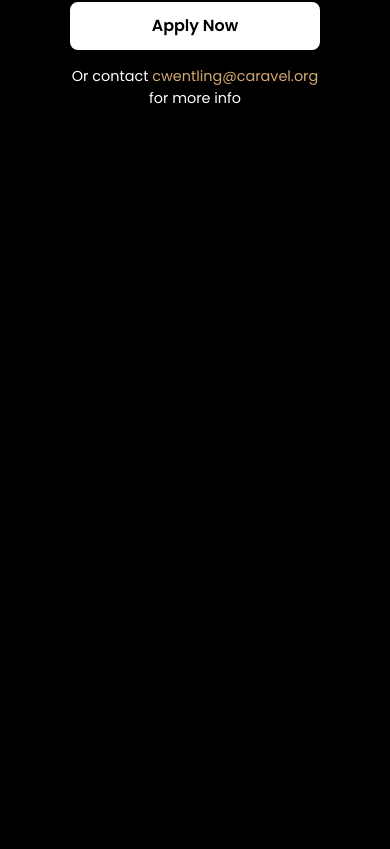
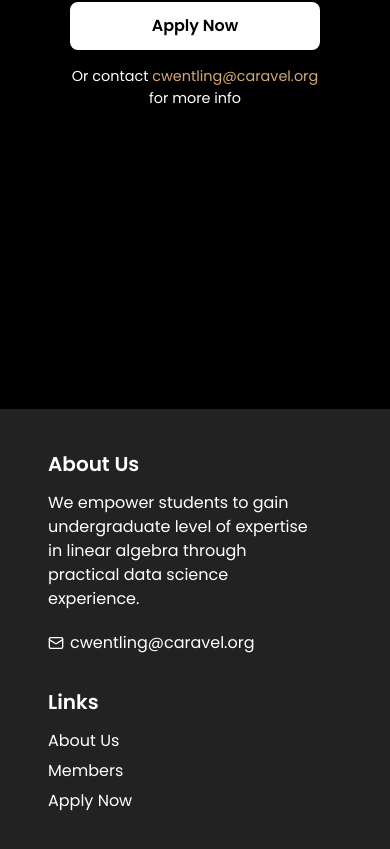
Before and after one commit to rohitcoder1976/linalg-website, a Next.js app: page / in a window 390 px wide. Shown: the part 2547-3396 px from the top of the page. Before the commit the page ends 2956 px from the top, so only its background shows below. Built offline with nearby package versions, Linux system fonts and the light colour scheme.

Commit message:
made footer responsive

```diff
--- a/src/app/page.tsx
+++ b/src/app/page.tsx
@@ -1,5 +1,5 @@
 import CTA from "@/components/cta/CTA";
-import Footer from "@/components/Footer";
+import Footer from "@/components/footer/Footer";
 import Hero from "@/components/hero/Hero";
 import Navbar from "@/components/navbar/Navbar";
 import OurTeam from "@/components/OurTeam";
@@ -13,7 +13,7 @@ export default function Home() {
       {/* <WhyUs /> */}
       <OurTeam />
       <CTA />
-      {/* <Footer /> */}
+      <Footer />
     </div>
   );
 }
--- a/src/components/Footer.tsx
+++ /dev/null
@@ -1,46 +0,0 @@
-import { Mail } from "lucide-react";
-
-const links = [
-    {
-        title: "About Us",
-        href: "#about"
-    },
-    {
-        title: "Members",
-        href: "#members"
-    },
-    {
-        title: "Apply Now",
-        href: "https://docs.google.com/forms/d/e/1FAIpQLSdrT9iHyOZT5oHfemGs-B2LbQRZj2loL9bIz8Eq72fInzCIBw/viewform?usp=dialog"
-    },
-]
-function Footer() {
-    return (
-        <div id="footer" className="bg-[#222222] w-full flex gap-30 px-16 pt-10 pb-14">
-            <div>
-                <h3 className="font-semibold text-xl">About Us</h3>
-                <p className="w-100 text-md mt-3">We empower students to gain undergraduate level of expertise in linear algebra through practical data science experience.</p>
-                <a href="mailto:cwentling@caravel.org">
-                    <p className="mt-5 gap-[6px] flex items-center cursor-pointer hover:opacity-70">
-                        <Mail size={16} />
-                        <span>
-                            cwentling@caravel.org
-                        </span>
-                    </p>
-                </a>
-
-            </div>
-            <div>
-                <h3 className="font-semibold text-xl">Links</h3>
-
-                <div className="mt-3 flex flex-col gap-[6px]">
-                    {links.map((link, index) => (
-                        <a className="hover:opacity-70" key={index} href={link.href}>{link.title}</a>
-                    ))}
-                </div>
-            </div>
-        </div>
-    )
-}
-
-export default Footer;
--- /dev/null
+++ b/src/components/footer/Footer.tsx
@@ -0,0 +1,44 @@
+import { Mail } from "lucide-react";
+import styles from "./footer.module.scss";
+
+const links = [
+    { title: "About Us", href: "#about" },
+    { title: "Members", href: "#members" },
+    {
+        title: "Apply Now",
+        href: "https://docs.google.com/forms/d/e/1FAIpQLSdrT9iHyOZT5oHfemGs-B2LbQRZj2loL9bIz8Eq72fInzCIBw/viewform?usp=dialog"
+    }
+];
+
+function Footer() {
+    return (
+        <div id="footer" className={styles.footer}>
+            <div>
+                <h3>About Us</h3>
+                <p className={styles.aboutText}>
+                    We empower students to gain undergraduate level of expertise in linear
+                    algebra through practical data science experience.
+                </p>
+                <a href="mailto:cwentling@caravel.org">
+                    <p className={styles.email}>
+                        <Mail size={16} />
+                        <span>cwentling@caravel.org</span>
+                    </p>
+                </a>
+            </div>
+
+            <div>
+                <h3>Links</h3>
+                <div className={styles.links}>
+                    {links.map((link, index) => (
+                        <a key={index} href={link.href}>
+                            {link.title}
+                        </a>
+                    ))}
+                </div>
+            </div>
+        </div>
+    );
+}
+
+export default Footer;
--- /dev/null
+++ b/src/components/footer/footer.module.scss
@@ -0,0 +1,112 @@
+.footer {
+  background-color: #222222;
+  width: 100%;
+  display: flex;
+  gap: 7.5rem; // gap-30 (30 * 0.25rem = 7.5rem)
+  padding: 2.5rem 4rem 3.5rem 4rem; // pt-10 px-16 pb-14
+
+  h3 {
+    font-weight: 600; // font-semibold
+    font-size: 1.25rem; // text-xl
+    margin: 0;
+    color: white;
+  }
+
+  p {
+    font-size: 1rem; // text-md
+    margin: 0;
+    color: white;
+  }
+
+  .aboutText {
+    width: 25rem; // w-100 (100 * 0.25rem = 25rem)
+    margin-top: 0.75rem; // mt-3
+  }
+
+  .email {
+    margin-top: 1.25rem; // mt-5
+    display: flex;
+    align-items: center;
+    gap: 0.375rem; // gap-[6px]
+    cursor: pointer;
+    color: white;
+    transition: opacity 0.1s ease-in-out;
+  }
+
+  .email:hover {
+    opacity: 0.7;
+  }
+
+  .links {
+    margin-top: 0.75rem; // mt-3
+    display: flex;
+    flex-direction: column;
+    gap: 0.375rem; // gap-[6px]
+
+    a {
+      color: white;
+      text-decoration: none;
+      transition: opacity 0.1s ease-in-out;
+    }
+
+    a:hover {
+      opacity: 0.7;
+    }
+  }
+}
+
+@media only screen and (max-width: 930px) {
+  .footer {
+    gap: 4rem;
+  }
+}
+
+@media only screen and (max-width: 800px) {
+  .footer {
+    gap: 0;
+    justify-content: space-evenly;
+    padding: 2.5rem 0rem 3.5rem 0rem; // pt-10 px-16 pb-14
+
+    .aboutText {
+      width: 20rem;
+    }
+  }
+}
+
+@media only screen and (max-width: 550px) {
+  .footer {
+    gap: 2rem;
+    flex-direction: column;
+    justify-content: start;
+    padding: 2.5rem 3rem 3.5rem 3rem; // pt-10 px-16 pb-14
+
+    .aboutText {
+      width: 90%;
+    }
+  }
+}
+
+@media only screen and (max-width: 359px) {
+  .footer {
+    .aboutText {
+      width: 100%;
+      font-size: 0.9rem;
+    }
+  }
+}
+
+@media only screen and (max-width: 308px) {
+  .footer {
+    .email {
+      font-size: 0.9rem;
+    }
+  }
+}
+
+@media only screen and (max-width: 285px) {
+  .footer {
+    .email {
+      display: none;
+    }
+  }
+}
```
